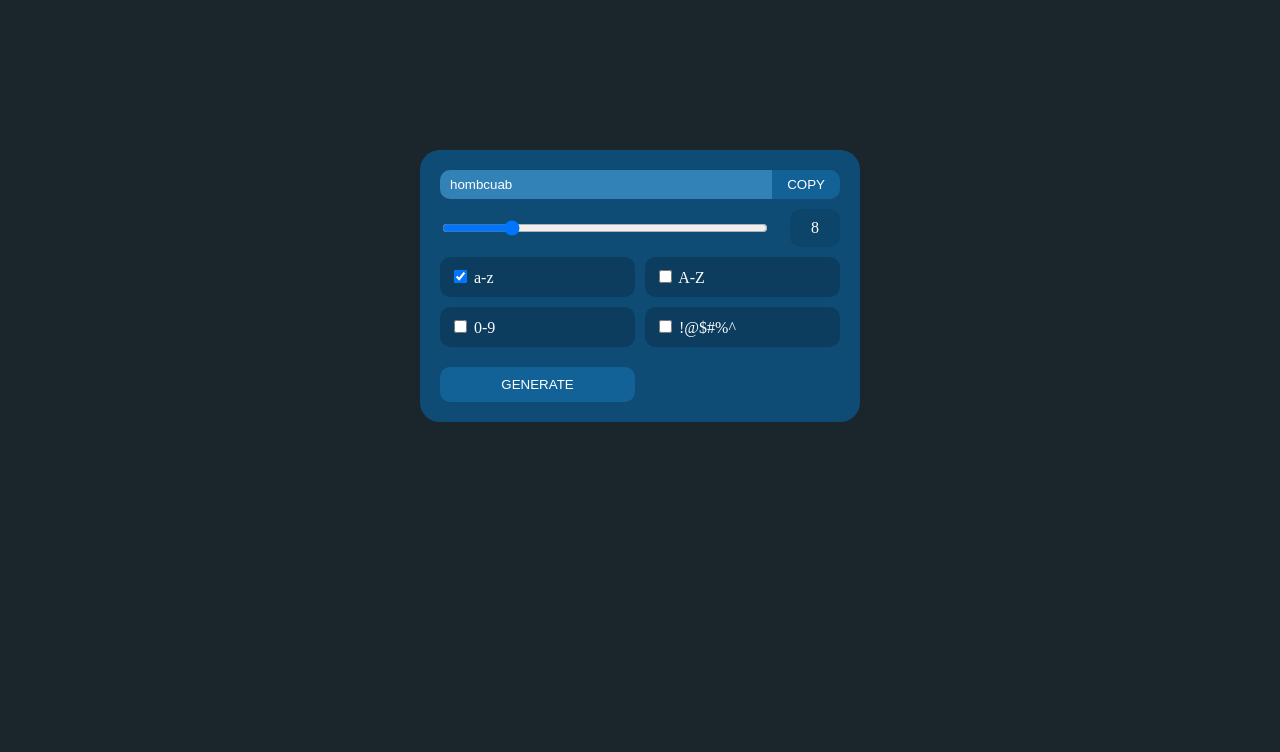
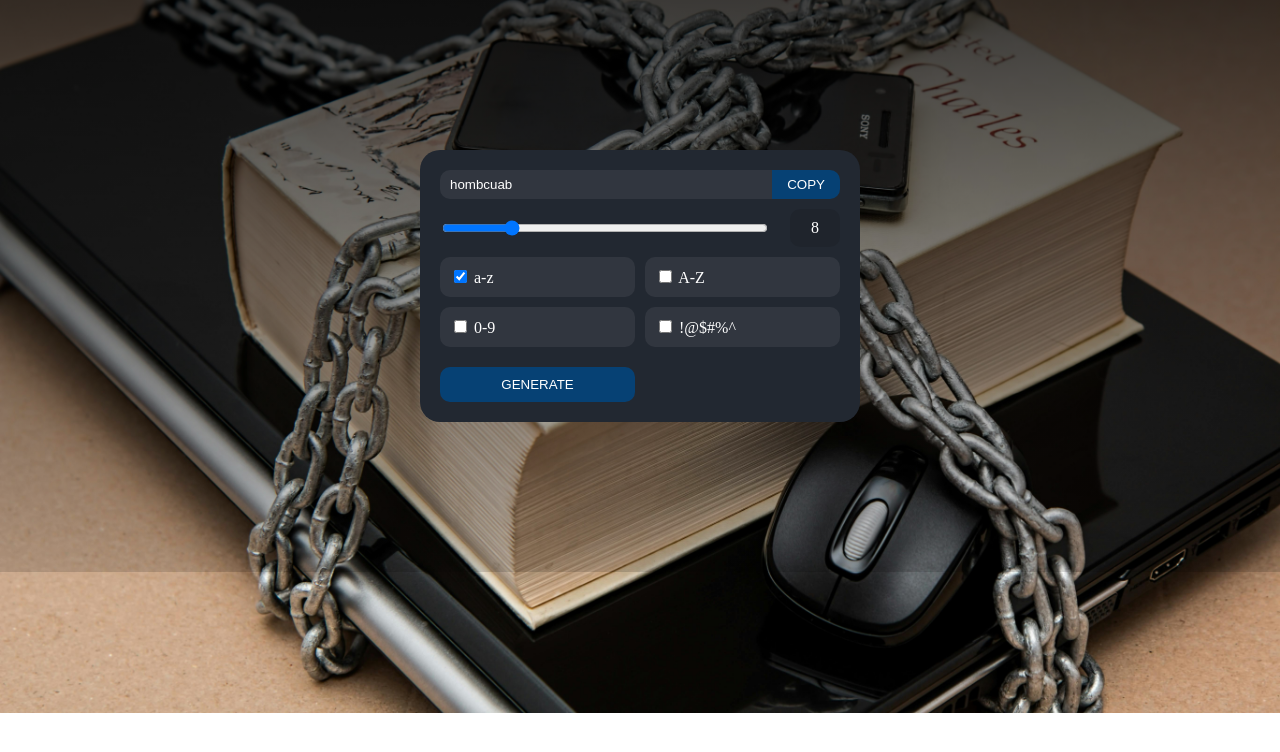
Before and after one commit to VixoSix/Practicing-JS, a plain HTML site: page Password Generator/Index.html in a window 1280 px wide. Drawn offline with Linux system fonts and the light colour scheme.

Commit message:
Some stupid changes

```diff
--- a/Password Generator/CSS/Styles.css
+++ b/Password Generator/CSS/Styles.css
@@ -1,10 +1,15 @@
 body{
-    background-color: #1b262c;
     color: #fff;
+    background: linear-gradient(to bottom, rgb(0 0 0 / .75), rgb(0 0 0/ .15)), url(../IMG/backgroud.jpg);
+    background-size: cover;
+    background-position: center;
+    background-repeat: no-repeat;
+    height: 100%;
+    margin: 0;
 }
 
 .generator{
-    background-color: #0f4c75;
+    background-color: #222831;
     width: 400px;
     margin: 150px auto;
     padding: 20px;
@@ -20,13 +25,13 @@ div.password{
 
 div.password input{
     padding: 7px 10px;
-    background-color: #3282b8;
+    background-color: #31363F;
     border: 0;
     color: #fff;
 }
 
 button{
-    background-color: #126298;
+    background-color: #004884d0;
     color: #fff;
     text-transform: uppercase;
     padding: 5px 15px;
@@ -61,7 +66,8 @@ div.options{
 
 div.options label{
     display: block;
-    background-color: rgba(0,0,0, .2);
+    /* background-color: rgba(0,0,0, .2); */
+    background-color: #31363F;
     padding: 10px;
     border-radius: 10px;
     cursor: pointer;
```
Also changed, not shown: Password Generator/Index.html (+17 -0 lines), Password Generator/Script.js (+13 -0 lines), Password Generator/IMG/backgroud.jpg (added).
